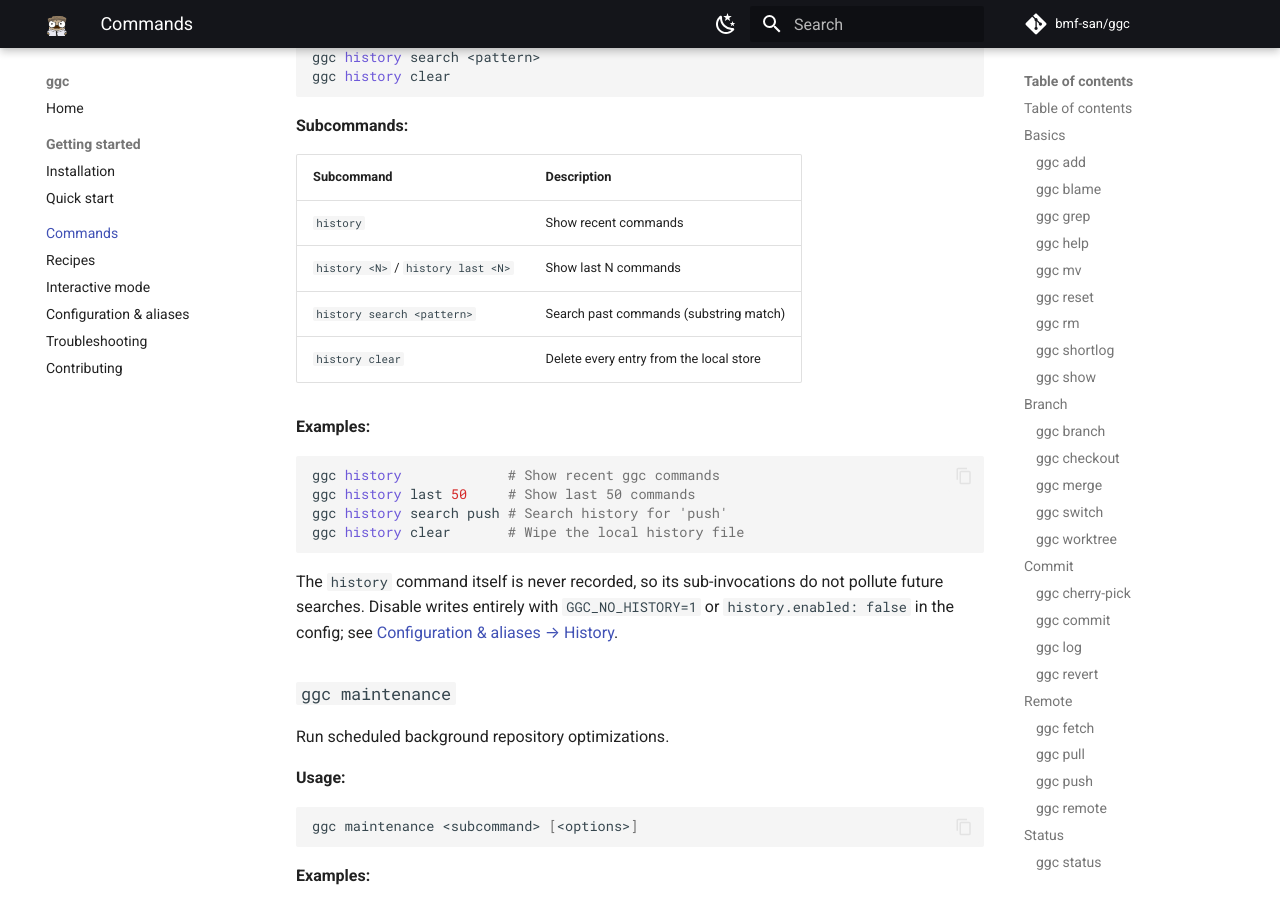
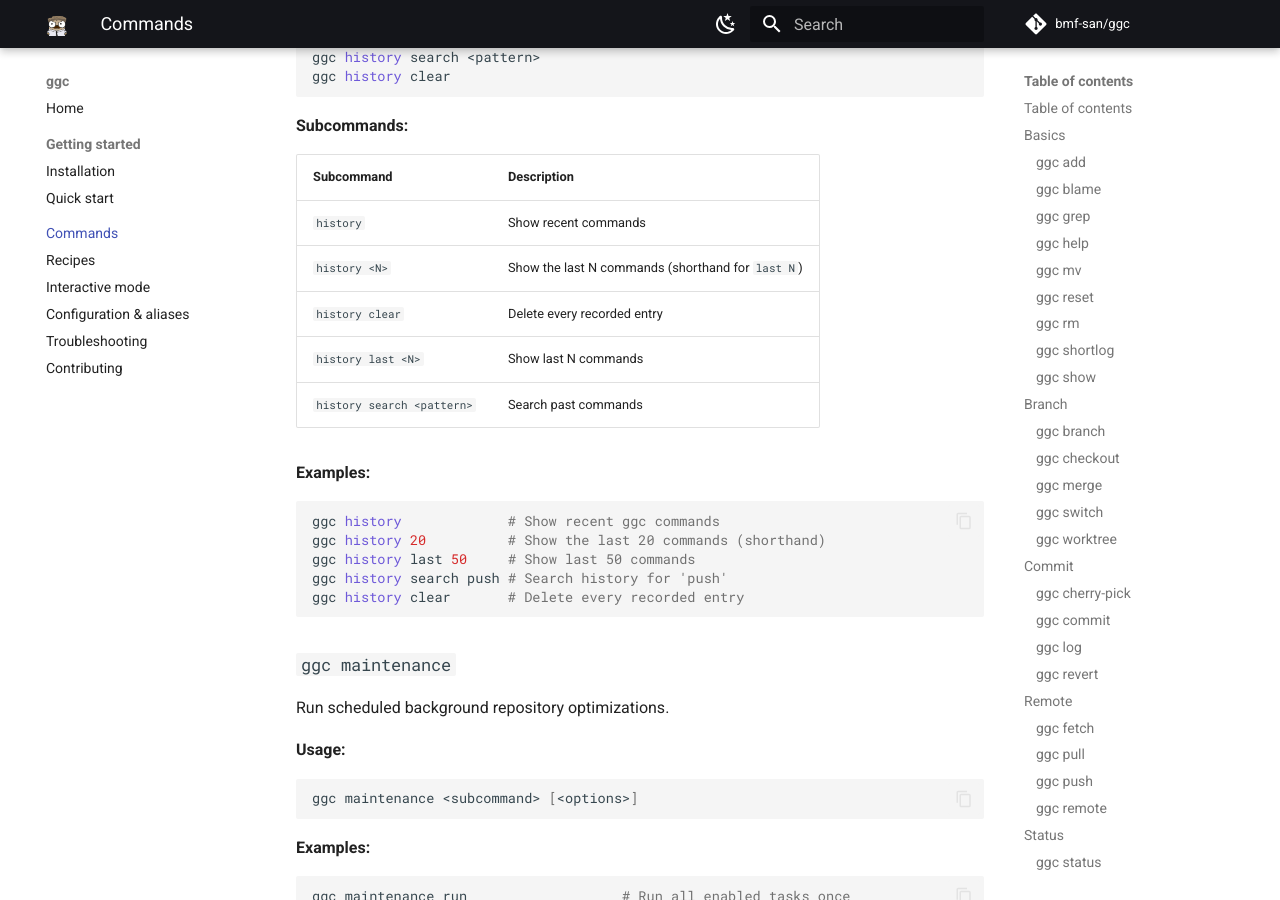
Before and after one commit to bmf-san/ggc, an MkDocs documentation site: the page built from docs/guide/commands.md, in a window 1280 px wide and 900 px high, scrolled down 24989 px. Built offline with MkDocs 1.6.1 and Material for MkDocs 9.7.7, drawn with Linux system fonts in a browser that asks for light colours; comment, search, counter and statistics services are not loaded.

Commit message:
fix(command): register history's clear and bare-N subcommands
`ggc history clear` and `ggc history <N>` (shorthand for `last <N>`)
were already implemented in cmd/history.go but missing from the
command registry in cmd/command/utility.go. As a result:

* `make docs` regenerated docs/guide/commands.md without them,
  causing the CI "Check generated artifacts are up to date" step
  to fail after the previous docs commit.
* Shell completions (bash/zsh/fish) didn't offer them either.

Add both subcommands to the registry and regenerate
docs/guide/commands.md and cmd/completions/ggc.{bash,zsh,fish}.

````diff
--- a/docs/guide/commands.md
+++ b/docs/guide/commands.md
@@ -1119,20 +1119,20 @@ ggc history clear
 | Subcommand | Description |
 |---|---|
 | `history` | Show recent commands |
-| `history <N>` / `history last <N>` | Show last N commands |
-| `history search <pattern>` | Search past commands (substring match) |
-| `history clear` | Delete every entry from the local store |
+| `history <N>` | Show the last N commands (shorthand for `last N`) |
+| `history clear` | Delete every recorded entry |
+| `history last <N>` | Show last N commands |
+| `history search <pattern>` | Search past commands |
 
 **Examples:**
 
 ```bash
 ggc history             # Show recent ggc commands
+ggc history 20          # Show the last 20 commands (shorthand)
 ggc history last 50     # Show last 50 commands
 ggc history search push # Search history for 'push'
-ggc history clear       # Wipe the local history file
+ggc history clear       # Delete every recorded entry
 ```
-
-The `history` command itself is never recorded, so its sub-invocations do not pollute future searches. Disable writes entirely with `GGC_NO_HISTORY=1` or `history.enabled: false` in the config; see [Configuration & aliases → History](config.md#history).
 
 ### `ggc maintenance` {#cmd-maintenance}
 
````
Also changed, not shown: 4 other files.
